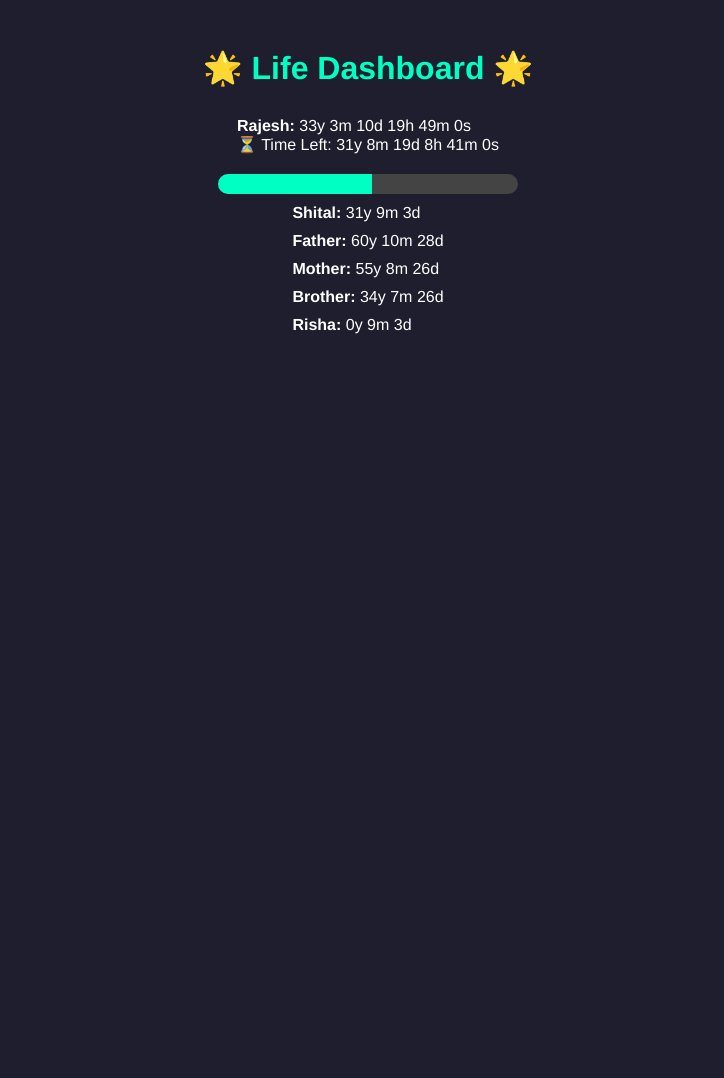
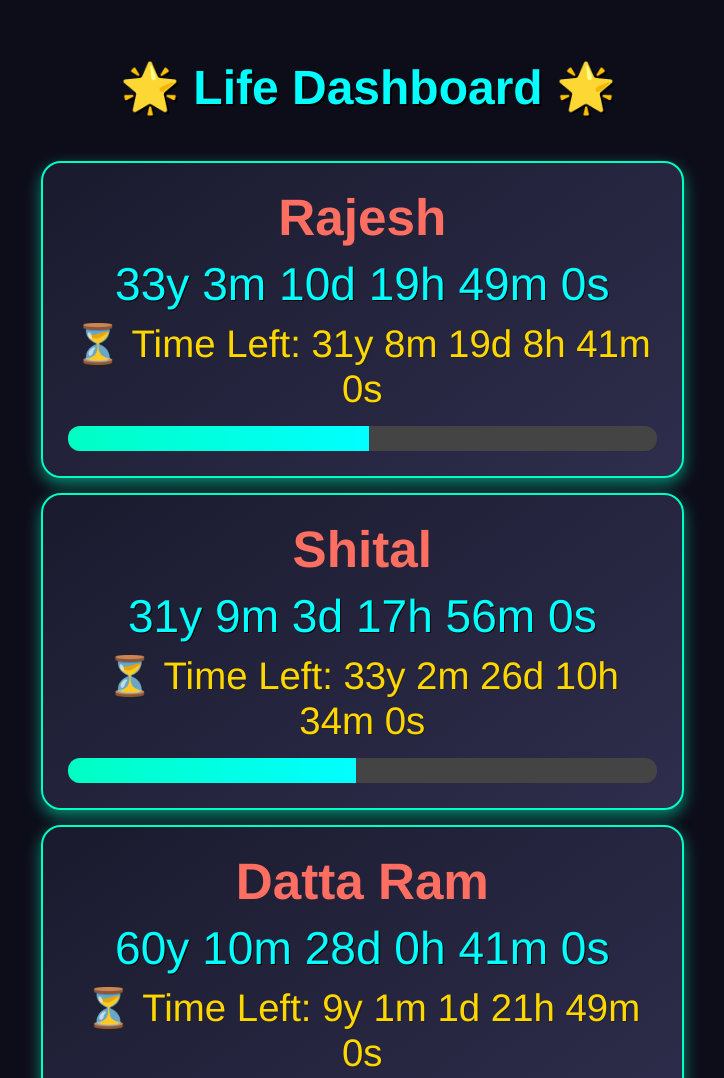
Before and after one commit to hrk5553355666-crypto/life-dashboard, a plain HTML site: page index.html in a window 1280 px wide. Shown: the top 1078 px of the page, without its empty margins (272-996 px from the left). Before the commit the page ends 856 px from the top, so only its background shows below. Drawn offline with Linux system fonts and the light colour scheme.

Commit message:
Add files via upload

```diff
--- a/index.html
+++ b/index.html
@@ -7,53 +7,96 @@
 <style>
   body {
     font-family: 'Helvetica Neue', sans-serif;
-    background: #1e1e2f;
-    color: #ffffff;
+    background: #0d0d1a;
+    color: #fff;
     display: flex;
     flex-direction: column;
     align-items: center;
-    justify-content: flex-start;
     padding: 20px;
-    height: 100vh;
+    min-height: 100vh;
   }
-  h1 { color: #00ffc3; margin-bottom: 20px; }
-  .person { margin: 10px 0; }
-  .label { font-weight: bold; }
+
+  h1 {
+    color: #00ffff;
+    font-size: 3em;
+    margin-bottom: 30px;
+    text-align: center;
+    text-shadow: 2px 2px #000000;
+  }
+
+  .person {
+    background: linear-gradient(145deg, #1a1a2e, #2e2e4d);
+    width: 90%;
+    max-width: 600px;
+    padding: 25px;
+    border-radius: 20px;
+    margin: 15px 0;
+    text-align: center;
+    font-size: 1.6em;
+    box-shadow: 0px 6px 15px rgba(0,255,195,0.5);
+    border: 2px solid #00ffc3;
+    transition: transform 0.3s;
+  }
+
+  .person:hover {
+    transform: scale(1.03);
+  }
+
+  .label {
+    font-weight: bold;
+    color: #ff6f61;
+    font-size: 2em;
+    margin-bottom: 10px;
+  }
+
+  .age {
+    font-size: 1.8em;
+    color: #00ffff;
+    margin: 5px 0;
+    text-shadow: 1px 1px #000000;
+  }
+
+  .time-left {
+    font-size: 1.5em;
+    color: #ffd700;
+    margin-top: 10px;
+    text-shadow: 1px 1px #222222;
+  }
+
   .progress {
     background: #444;
-    width: 300px;
-    height: 20px;
-    border-radius: 10px;
+    width: 100%;
+    height: 25px;
+    border-radius: 12px;
     overflow: hidden;
-    margin-top: 10px;
+    margin-top: 15px;
   }
+
   .progress-bar {
     height: 100%;
-    background: #00ffc3;
+    background: linear-gradient(to right, #00ffc3, #00ffff);
     width: 0%;
+    transition: width 0.5s;
   }
+
 </style>
 </head>
 <body>
+
 <h1>🌟 Life Dashboard 🌟</h1>
 
-<div id="rajesh" class="person"></div>
-<div class="progress"><div id="rajeshBar" class="progress-bar"></div></div>
-
-<div id="family"></div>
+<div id="dashboard"></div>
 
 <script>
-// ----------------- Your Details -----------------
 const people = [
   {name:"Rajesh", dob:"1992-06-17T12:22:00", lifespan:65},
-  {name:"Shital", dob:"1993-12-24T11:15:00"},
-  {name:"Father", dob:"1964-10-30T12:00:00"},
-  {name:"Mother", dob:"1970-01-01T12:00:00"},
-  {name:"Brother", dob:"1991-01-31T12:00:00"},
-  {name:"Risha", dob:"2024-12-24T12:00:00"}
+  {name:"Shital", dob:"1993-12-24T11:15:00", lifespan:65},
+  {name:"Datta Ram", dob:"1964-10-30T12:00:00", lifespan:70},
+  {name:"Saritha[Mommy]", dob:"1970-01-01T12:00:00", lifespan:70},
+  {name:"Rakesh", dob:"1991-01-31T12:00:00", lifespan:65},
+  {name:"Risha", dob:"2024-12-24T12:00:00", lifespan:60}
 ];
 
-// ----------------- Age Calculation -----------------
 function calculateAge(dob){
   const birth = new Date(dob);
   const now = new Date();
@@ -72,7 +115,6 @@ function calculateAge(dob){
   return {years, months, days, hours, minutes, seconds};
 }
 
-// ----------------- Lifespan Countdown -----------------
 function timeLeft(dob, lifespan){
   const birth = new Date(dob);
   const end = new Date(birth.getFullYear() + lifespan, birth.getMonth(), birth.getDate(), birth.getHours(), birth.getMinutes());
@@ -93,30 +135,27 @@ function timeLeft(dob, lifespan){
   return {years, months, days, hours, minutes, seconds};
 }
 
-// ----------------- Update Dashboard -----------------
 function updateDashboard(){
-  const rajeshAge = calculateAge(people[0].dob);
-  const rajeshLeft = timeLeft(people[0].dob, people[0].lifespan);
-  document.getElementById("rajesh").innerHTML = `<span class="label">Rajesh:</span> ${rajeshAge.years}y ${rajeshAge.months}m ${rajeshAge.days}d ${rajeshAge.hours}h ${rajeshAge.minutes}m ${rajeshAge.seconds}s<br>⏳ Time Left: ${rajeshLeft.years}y ${rajeshLeft.months}m ${rajeshLeft.days}d ${rajeshLeft.hours}h ${rajeshLeft.minutes}m ${rajeshLeft.seconds}s`;
-  // Progress bar
-  let percent = ((rajeshAge.years + rajeshAge.months/12 + rajeshAge.days/365.25)/people[0].lifespan)*100;
-  document.getElementById("rajeshBar").style.width = percent + "%";
-
-  // Family members
-  const familyDiv = document.getElementById("family");
-  familyDiv.innerHTML = "";
-  for(let i=1;i<people.length;i++){
-    let age = calculateAge(people[i].dob);
-    let div = document.createElement("div");
+  const dashboardDiv = document.getElementById("dashboard");
+  dashboardDiv.innerHTML = "";
+  people.forEach(person => {
+    const age = calculateAge(person.dob);
+    const left = timeLeft(person.dob, person.lifespan);
+    const percent = ((age.years + age.months/12 + age.days/365.25)/person.lifespan)*100;
+    const div = document.createElement("div");
     div.className = "person";
-    div.innerHTML = `<span class="label">${people[i].name}:</span> ${age.years}y ${age.months}m ${age.days}d`;
-    familyDiv.appendChild(div);
-  }
+    div.innerHTML = `
+      <div class="label">${person.name}</div>
+      <div class="age">${age.years}y ${age.months}m ${age.days}d ${age.hours}h ${age.minutes}m ${age.seconds}s</div>
+      <div class="time-left">⏳ Time Left: ${left.years}y ${left.months}m ${left.days}d ${left.hours}h ${left.minutes}m ${left.seconds}s</div>
+      <div class="progress"><div class="progress-bar" style="width:${percent}%"></div></div>`;
+    dashboardDiv.appendChild(div);
+  });
 }
 
-// ----------------- Run Update Every Second -----------------
 setInterval(updateDashboard, 1000);
 updateDashboard();
 </script>
+
 </body>
 </html>
```
